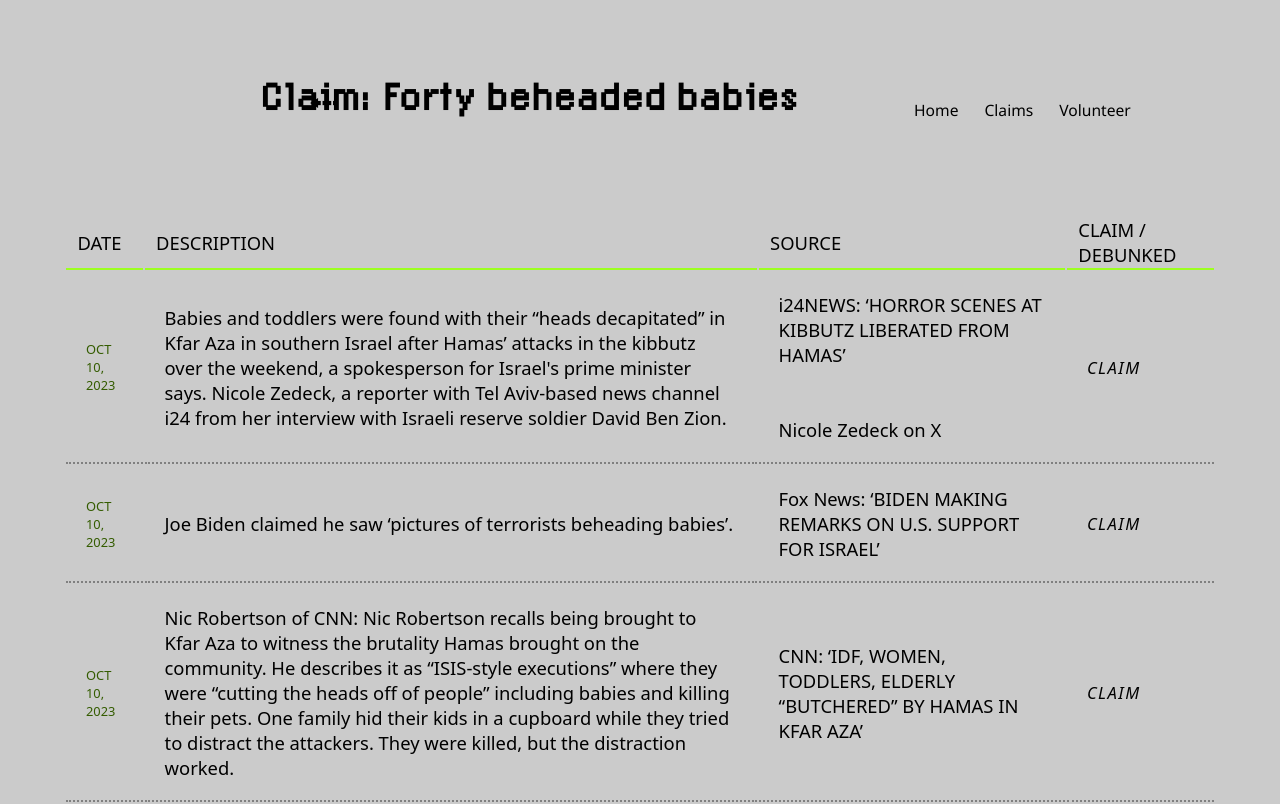
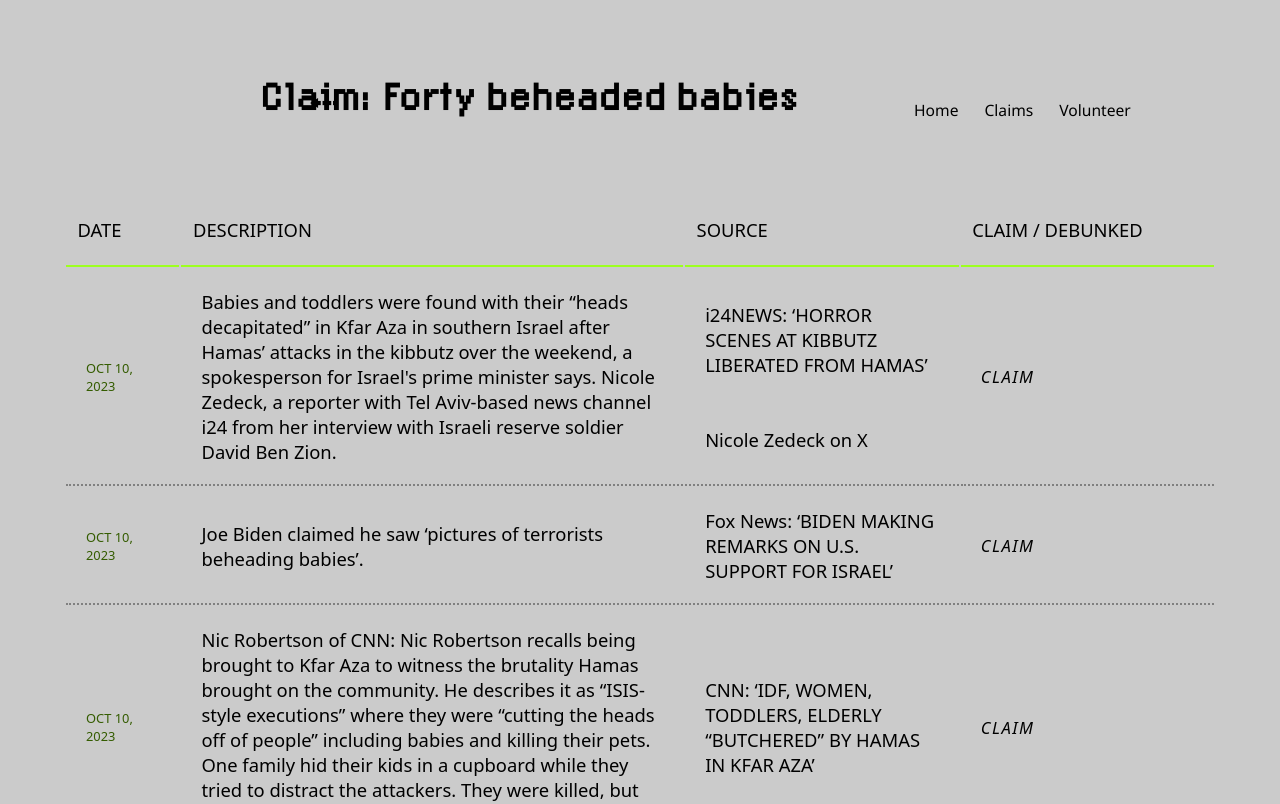
Before and after one commit to tamtzekin/hasbara-tracker, a React (Create React App) app: page /claim-a in a window 1280 px wide. Shown: the top 804 px of the page. Built offline with nearby package versions, Linux system fonts and the light colour scheme.

Commit message:
table columns are slimmer so the video doesnt overlap links

```diff
--- a/src/components/ClaimA.js
+++ b/src/components/ClaimA.js
@@ -14,6 +14,12 @@ const ClaimA = () => {
 
         <span class="table-container">
             <table>
+                <colgroup>
+                <col style={{ width: '2%'}} />
+                <col style={{ width: '15%'}} />
+                <col style={{ width: '5%'}} />
+                <col style={{ width: '5%'}} />
+                </colgroup>
                 <thead>
                     <tr>
                         <th>DATE</th>
--- a/src/components/ClaimPage.css
+++ b/src/components/ClaimPage.css
@@ -50,6 +50,7 @@ td {
 th {
 border-bottom: 2px solid #9dff20;
  padding-left: 1%;
+ padding-bottom: 2%;
  text-align: left;
  font-size: 1em;
  font-weight: 400;
```
